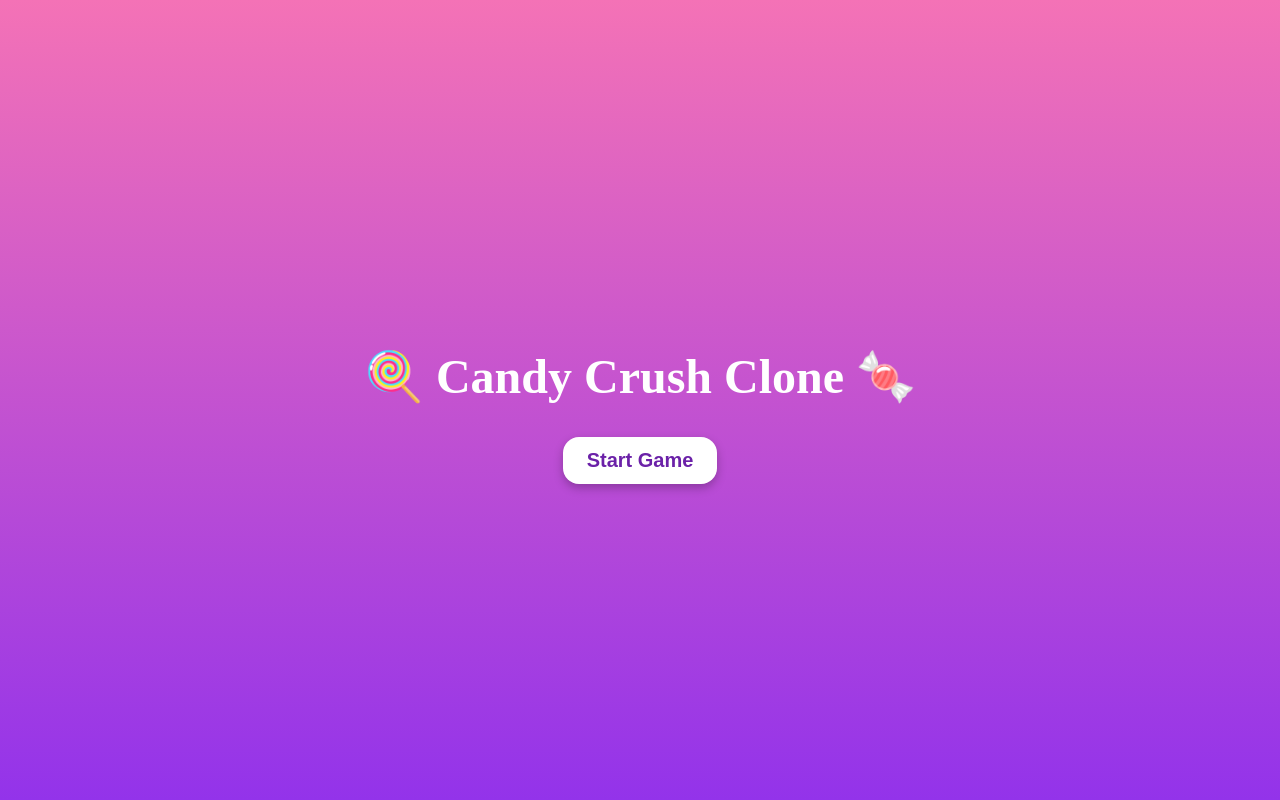
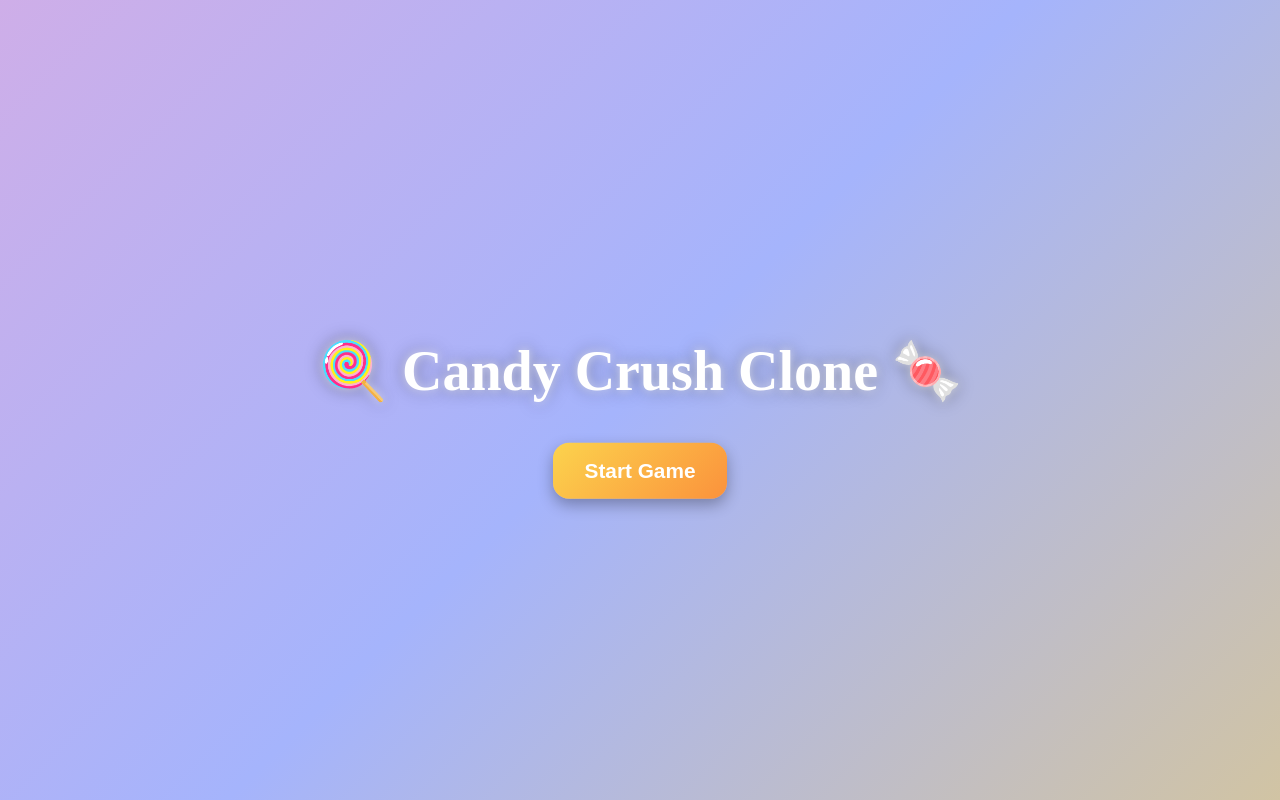
Before and after one commit to ferjbadev/CandyCrushGame, a React (Vite) app: page / in a window 1280 px wide. Built offline with nearby package versions, Linux system fonts and the light colour scheme.

Commit message:
Update App.css

```diff
--- a/src/App.css
+++ b/src/App.css
@@ -114,30 +114,58 @@
   align-items: center;
   justify-content: center;
   height: 100vh;
-  background: linear-gradient(to bottom, #f472b6, #9333ea);
+  background: linear-gradient(135deg, #fda4af, #f9a8d4, #a5b4fc, #fcd34d);
+  background-size: 300% 300%;
+  animation: gradientBG 10s ease infinite;
   color: white;
   text-align: center;
+  overflow: hidden;
+}
+
+/* Animación de gradiente */
+@keyframes gradientBG {
+  0% { background-position: 0% 50%; }
+  50% { background-position: 100% 50%; }
+  100% { background-position: 0% 50%; }
 }
 
 .start-screen h1 {
-  font-size: 3rem; /* text-5xl ~48px */
+  font-size: 3.5rem;
   font-weight: bold;
-  margin-bottom: 2rem;
+  margin-bottom: 2.5rem;
+  text-shadow: 0 0 8px rgba(255, 255, 255, 0.6),
+               0 0 18px rgba(0, 0, 0, 0.4);
+  animation: popIn 1.5s ease;
+}
+
+/* Efecto de aparición rebote */
+@keyframes popIn {
+  0% { transform: scale(0.7); opacity: 0; }
+  60% { transform: scale(1.2); opacity: 1; }
+  100% { transform: scale(1); }
 }
 
 .start-screen button {
-  padding: 0.75rem 1.5rem; /* px-6 py-3 */
-  font-size: 1.25rem; /* text-xl */
-  background-color: white;
-  color: #6b21a8; /* text-purple-700 */
-  font-weight: 600;
+  padding: 1rem 2rem;
+  font-size: 1.3rem;
+  background: linear-gradient(135deg, #fcd34d, #fb923c); /* amarillo a naranja */
+  color: #fff;
+  font-weight: 700;
   border: none;
-  border-radius: 1rem; /* rounded-2xl */
-  box-shadow: 0 4px 10px rgba(0, 0, 0, 0.25); /* shadow-lg */
+  border-radius: 1rem;
+  box-shadow: 0 6px 15px rgba(0, 0, 0, 0.3);
   cursor: pointer;
-  transition: transform 0.2s ease-in-out;
+  transition: transform 0.2s ease, box-shadow 0.3s ease;
+  animation: bounce 2s infinite;
+}
+
+/* Animación botón "rebotando" */
+@keyframes bounce {
+  0%, 100% { transform: translateY(0); }
+  50% { transform: translateY(-6px); }
 }
 
 .start-screen button:hover {
-  transform: scale(1.05);
+  transform: scale(1.1);
+  box-shadow: 0 8px 18px rgba(0, 0, 0, 0.4);
 }
```
